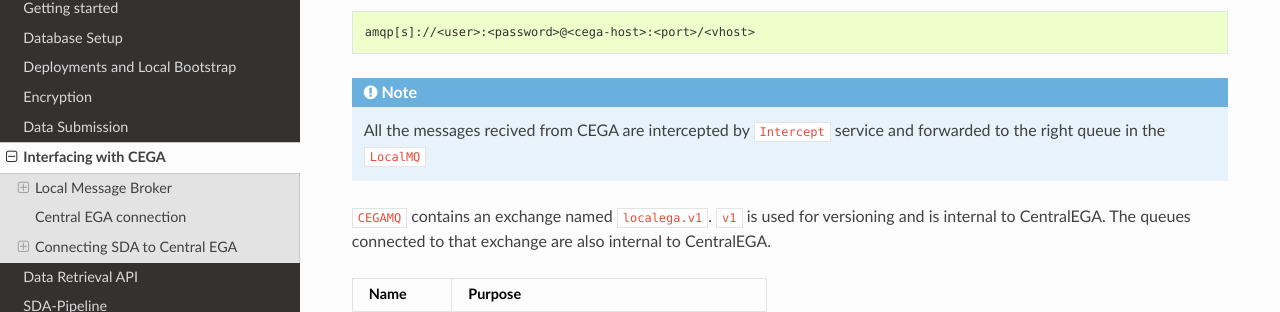
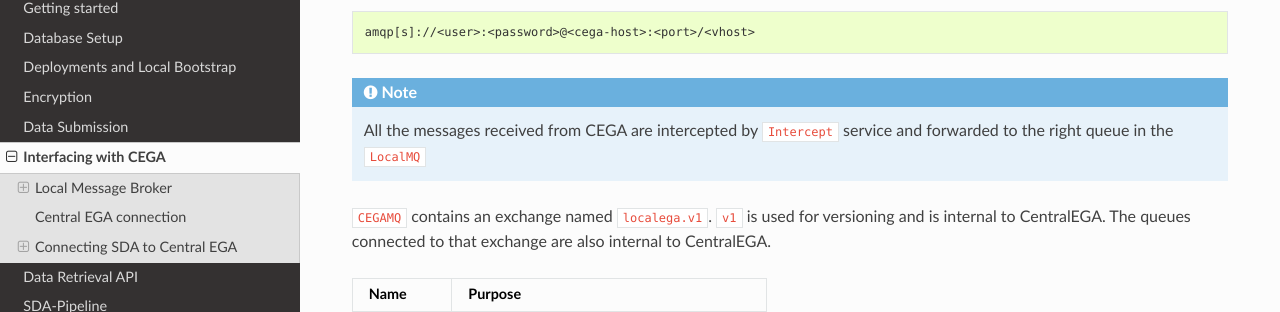
Before and after one commit to neicnordic/neic-sda, a Sphinx documentation site: the page built from docs/connection.rst, in a window 1280 px wide and 900 px high, scrolled down 1144 px. Shown: the part 137-449 px from the top of the window. Built offline with Sphinx 7.4.7 and the Read the Docs theme 2.0.0, drawn with Linux system fonts in a browser that asks for light colours.

Commit message:
spellcheck fix and ignore other files than rst

```diff
--- a/docs/connection.rst
+++ b/docs/connection.rst
@@ -64,7 +64,7 @@ creates the credentials to connect to that ``vhost`` in the form of a
 
    amqp[s]://<user>:<password>@<cega-host>:<port>/<vhost>
 
-.. note:: All the messages recived from CEGA are intercepted by ``Intercept`` service
+.. note:: All the messages received from CEGA are intercepted by ``Intercept`` service
           and forwarded to the right queue in the ``LocalMQ``
 
 
```
Also changed, not shown: 1 other file.
